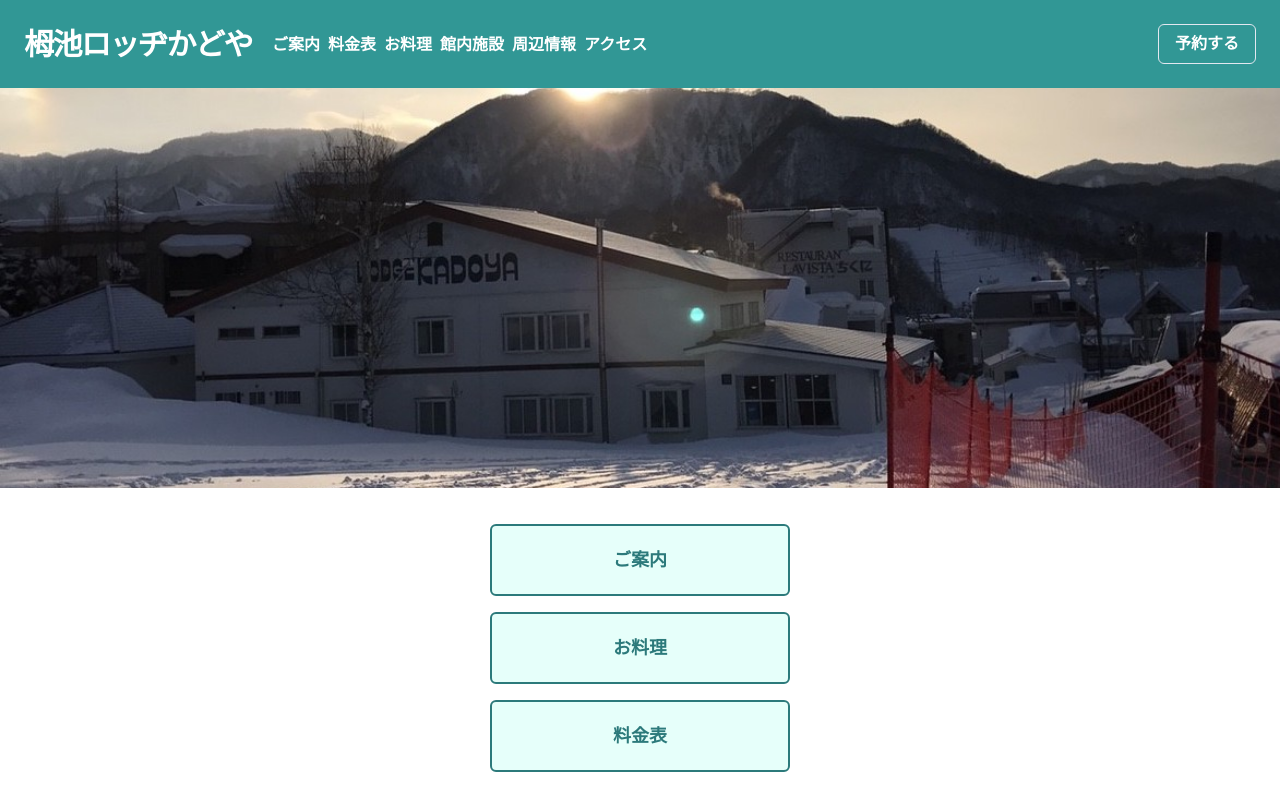
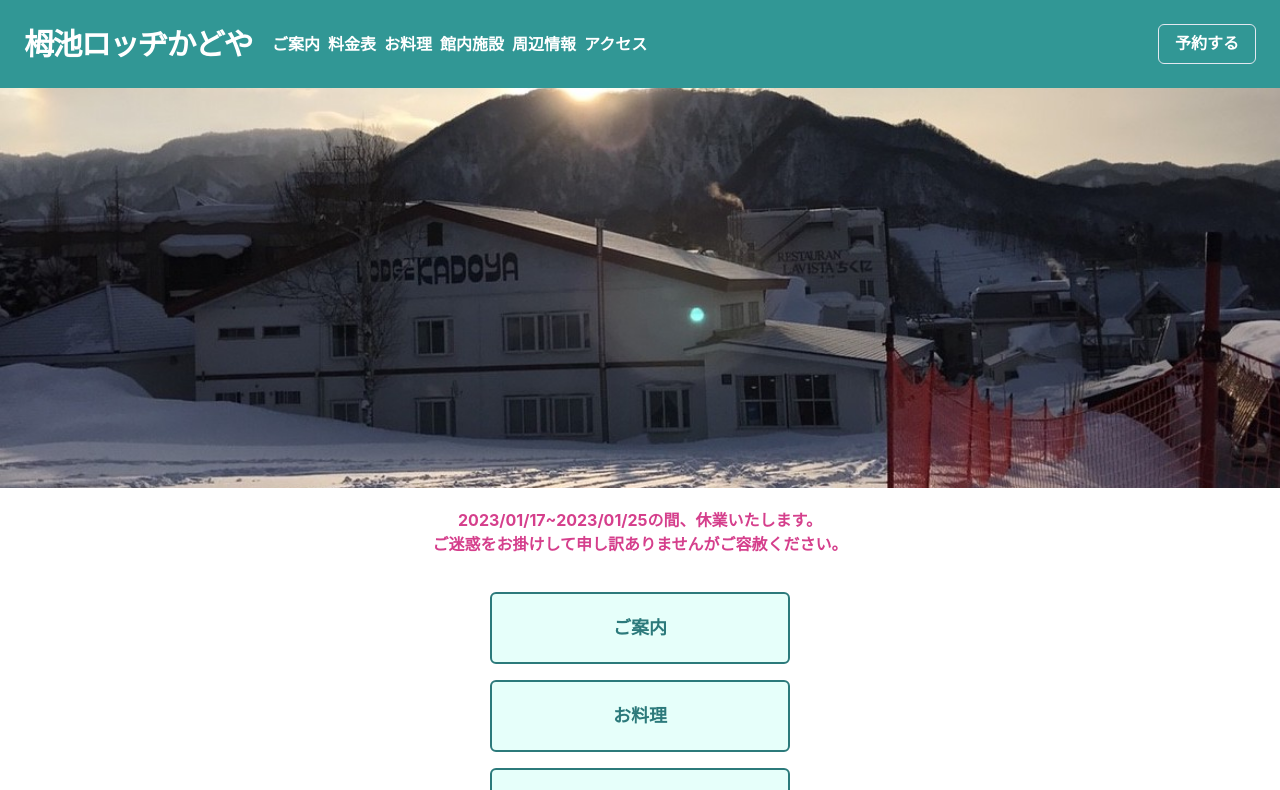
Before and after one commit to tomoki33kurita/lodge-kadoya, a Next.js app in the folder web/: page / in a window 1280 px wide. Shown: the top 790 px of the page. Built offline with nearby package versions, Linux system fonts and the light colour scheme.

Commit message:
Added caution message in top page

```diff
--- a/web/pages/index.tsx
+++ b/web/pages/index.tsx
@@ -18,6 +18,16 @@ const Home: React.FC = () => {
           bgRepeat={"no-repeat"}
           bgSize={"cover"}
         />
+        <Center mt={5}>
+          <Box as={"h2"} color={"pink.500"} fontWeight={"bold"}>
+            2023/01/17~2023/01/25の間、休業いたします。
+          </Box>
+        </Center>
+        <Center>
+          <Box as={"h2"} color={"pink.500"} fontWeight={"bold"}>
+            ご迷惑をお掛けして申し訳ありませんがご容赦ください。
+          </Box>
+        </Center>
 
         <Center my={5}>
           <Box>
```
